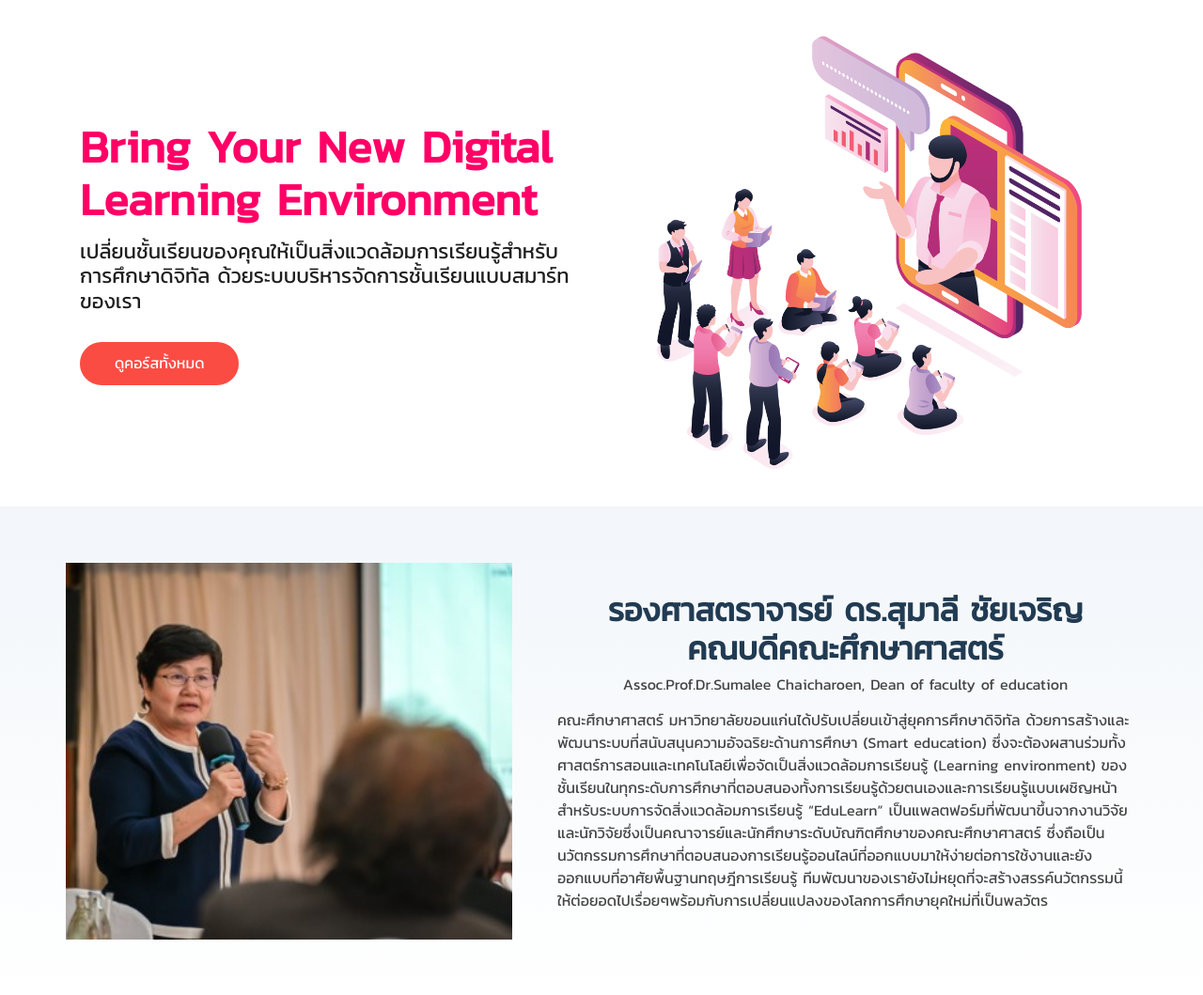
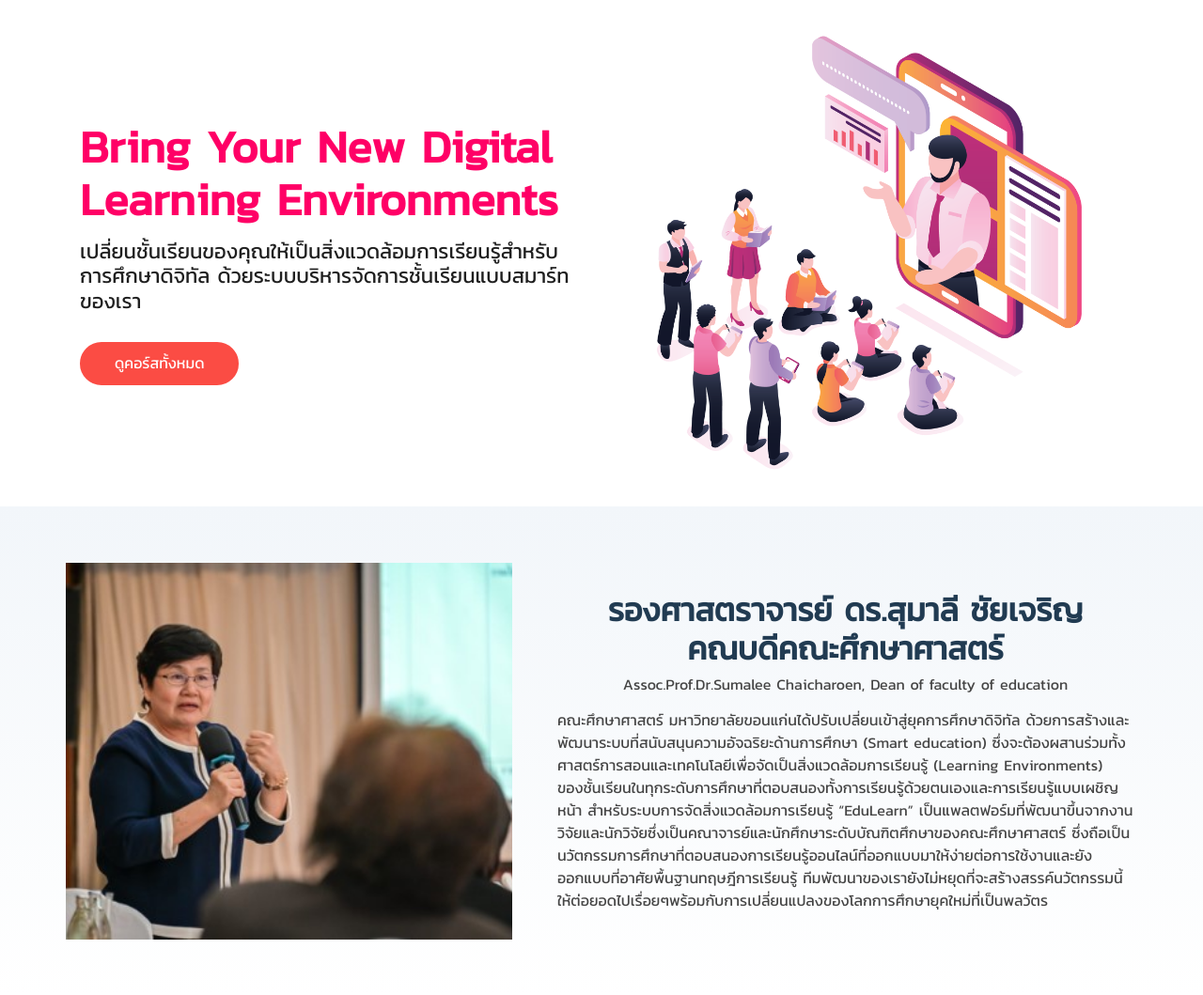
Before and after one commit to krit0078/test, a Django app: page / in a window 1280 px wide. Shown: the part 81-1140 px from the top of the page at 94% size. Run offline with Django 3.2, Linux system fonts and the light colour scheme; some libraries are stand-ins or nearby versions.

Commit message:
change template

```diff
--- a/room/Templates/index.html
+++ b/room/Templates/index.html
@@ -8,7 +8,7 @@
     <div class="container">
         <div class="row d-flex align-items-center">
             <div class=" col-lg-6 py-5 py-lg-0 order-2 order-lg-1" data-aos="fade-right">
-                <h1>Bring Your New Digital Learning Environment
+                <h1>Bring Your New Digital Learning Environments
                 </h1>
                 <h2>เปลี่ยนชั้นเรียนของคุณให้เป็นสิ่งแวดล้อมการเรียนรู้สำหรับการศึกษาดิจิทัล
                     ด้วยระบบบริหารจัดการชั้นเรียนแบบสมาร์ทของเรา
@@ -42,7 +42,7 @@
                             คณะศึกษาศาสตร์ มหาวิทยาลัยขอนแก่นได้ปรับเปลี่ยนเข้าสู่ยุคการศึกษาดิจิทัล
                             ด้วยการสร้างและพัฒนาระบบที่สนับสนุนความอัจฉริยะด้านการศึกษา (Smart education)
                             ซึ่งจะต้องผสานร่วมทั้งศาสตร์การสอนและเทคโนโลยีเพื่อจัดเป็นสิ่งแวดล้อมการเรียนรู้ (Learning
-                            environment)
+                            Environments)
                             ของชั้นเรียนในทุกระดับการศึกษาที่ตอบสนองทั้งการเรียนรู้ด้วยตนเองและการเรียนรู้แบบเผชิญหน้า
                             สำหรับระบบการจัดสิ่งแวดล้อมการเรียนรู้ “EduLearn”
                             เป็นแพลตฟอร์มที่พัฒนาขึ้นจากงานวิจัยและนักวิจัยซึ่งเป็นคณาจารย์และนักศึกษาระดับบัณฑิตศึกษาของคณะศึกษาศาสตร์
@@ -138,7 +138,7 @@
                     <img src="/static/assets/img/features-1.svg" class="img-fluid" alt="">
                 </div>
                 <div class="col-md-7 pt-4 align-self-center" data-aos="fade-left">
-                    <h3>Digital Learning Environment
+                    <h3>Digital Learning Environments
                     </h3>
                     <h5 class="font-italic">
                         เปลี่ยนชั้นเรียนแบบเดิมให้เป็นสิ่งแวดล้อมการเรียนรู้แบบดิจิทัล
@@ -151,7 +151,7 @@
                     <img src="/static/assets/img/features-2.svg" class="img-fluid" alt="">
                 </div>
                 <div class="col-md-7 pt-5 order-2 order-md-1 align-self-center" data-aos="fade-right">
-                    <h3>Active Learning Environment
+                    <h3>Active Learning Environments
                     </h3>
                     <h5 class="font-italic">
                         สร้างชั้นเรียนเชิงรุกที่ตอบสนองการสร้างความรู้ การเรียนรู้ด้วยปัญหาเป็นฐาน
@@ -164,7 +164,7 @@
                     <img src="/static/assets/img/features-5.svg" class="img-fluid" alt="">
                 </div>
                 <div class="col-md-6 pt-5 align-self-center" data-aos="fade-left">
-                    <h3>Collaborative Learning Environment
+                    <h3>Collaborative Learning Environments
                     </h3>
                     <h5 class="font-italic">กิจกรรมการเรียนรู้แบบร่วมมือเพื่อแก้ปัญหาและสร้างสรรค์ผลงาน
                         การแลกเปลี่ยนและแบ่งปัน
--- a/room/Templates/student/main_nav.html
+++ b/room/Templates/student/main_nav.html
@@ -15,7 +15,7 @@
                     <hr>
                     <li class="nav-item">
                         <a class="nav-link {{is_active.0}}" href="/classroom/{{course.id}}/task/{{task.0.id}}/main"><i
-                                class="bx bx-task"></i> ภารกิจ</a>
+                                class="bx bx-task"></i> ปัญหา/ภารกิจ</a>
                     </li>
                     <li class="nav-item">
                         <a class="nav-link {{is_active.1}}"
--- a/room/Templates/teacher/main_nav.html
+++ b/room/Templates/teacher/main_nav.html
@@ -15,7 +15,7 @@
                     <hr>
                     <li class="nav-item">
                         <a class="nav-link {{is_active.0}}" href="/classroom/{{course.id}}/task/{{task.0.id}}/main"><i
-                                class="bx bx-task"></i> ภารกิจ</a>
+                                class="bx bx-task"></i> ปัญหา/ภารกิจ</a>
                     </li>
                     <li class="nav-item">
                         <a class="nav-link {{is_active.1}}"
--- a/room/views.py
+++ b/room/views.py
@@ -1184,7 +1184,7 @@ def main(request,classroom_id,task_id):
             c=c+1
 
         context={
-            'title':'ภารกิจ',
+            'title':'ปัญหา/ภารกิจ',
             'member':member,
             'course':course,
             'task':task,
@@ -1329,7 +1329,7 @@ def main(request,classroom_id,task_id):
         group=models.EdGroup.objects.filter(task_id=task_id).filter(status="ACTIVE")
 
         context={
-            'title':'ภารกิจ',
+            'title':'ปัญหา/ภารกิจ',
             'member':member,
             'course':course,
             'task':task,
```
Also changed, not shown: room/Templates/student/classroom_nav.html (+4 -4 lines), room/Templates/teacher/classroom_nav.html (+4 -4 lines).
